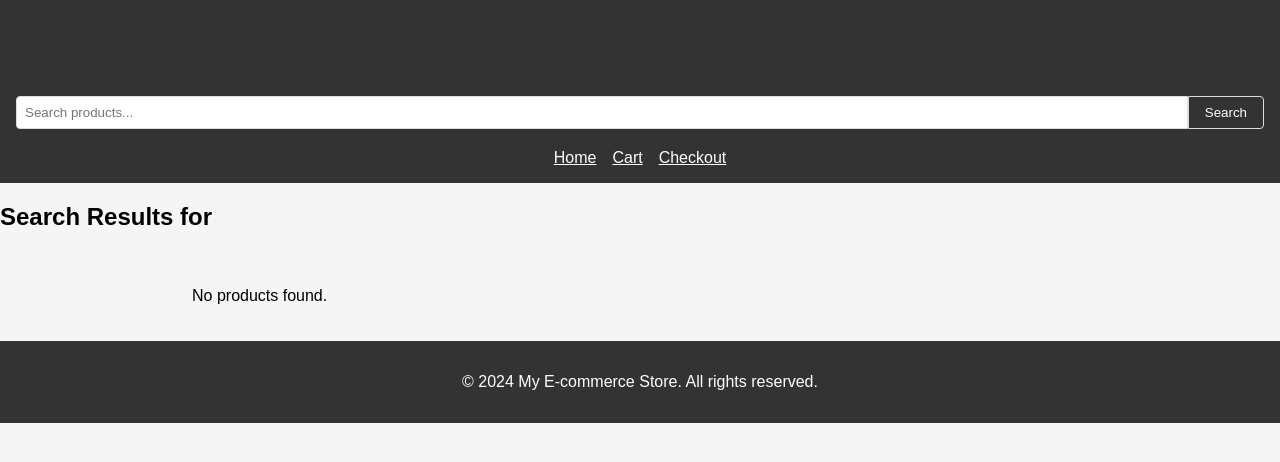
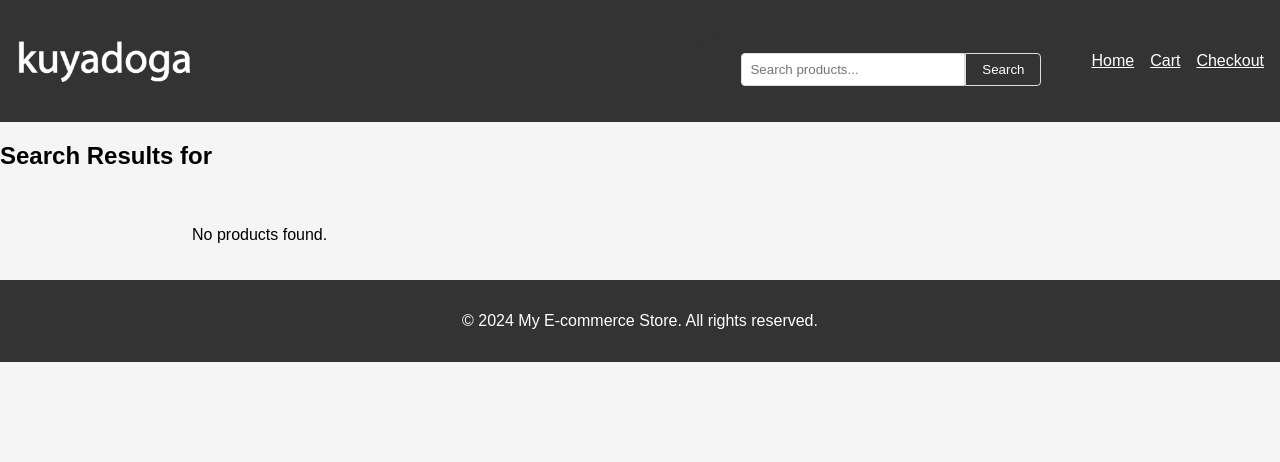
Before and after one commit to rmalla/kuyadoga-next, a Next.js app in the folder webstore-next-ssr-app/: page /search in a window 1280 px wide. Shown: the top 462 px of the page. Built offline with nearby package versions, Linux system fonts and the light colour scheme.

Commit message:
add the logo

```diff
--- a/webstore-next-ssr-app/src/app/search/page.js
+++ b/webstore-next-ssr-app/src/app/search/page.js
@@ -73,6 +73,8 @@ const styles = {
         textAlign: 'center',
         backgroundColor: '#fff',
         boxShadow: '0px 4px 8px rgba(0, 0, 0, 0.1)',
+        maxWidth: '300px',
+
     },
     productImage: {
         width: '100%',
--- a/webstore-next-ssr-app/src/components/Header.js
+++ b/webstore-next-ssr-app/src/components/Header.js
@@ -3,14 +3,28 @@ import SearchBox from './SearchBox'; // Make sure the path to SearchBox is corre
 
 export default function Header() {
     return (
-        <header style={{ padding: '1rem', backgroundColor: '#333', color: '#fff', textAlign: 'center' }}>
-            <h1>My E-commerce Store</h1>
-            <SearchBox /> {/* Add the SearchBox here */}
-            <nav>
-                <Link href="/" style={{ color: '#fff', marginRight: '1rem' }}>
+        <header style={{ display: 'flex', alignItems: 'center', padding: '1rem', backgroundColor: '#333', color: '#fff' }}>
+            {/* Logo on the Left */}
+            <div style={{ marginRight: '20px' }}>
+
+                <Link href="/" style={{ color: '#fff' }}>
+                    <img src="/images/logo_kuyadoga.png" alt="Logo" style={{ width: '175px', height: 'auto' }} />
+                </Link>
+
+            </div>
+
+            {/* Centered Content: Store Name, Search Box, and Navigation */}
+            <div style={{ flex: '1', textAlign: 'center' }}>
+                <h1 style={{ margin: 0 }}>Kuyadoga</h1>
+                <SearchBox />
+            </div>
+
+            {/* Navigation Links */}
+            <nav style={{ display: 'flex', gap: '1rem', marginLeft: 'auto' }}>
+                <Link href="/" style={{ color: '#fff' }}>
                     Home
                 </Link>
-                <Link href="/cart" style={{ color: '#fff', marginRight: '1rem' }}>
+                <Link href="/cart" style={{ color: '#fff' }}>
                     Cart
                 </Link>
                 <Link href="/checkout" style={{ color: '#fff' }}>
--- a/webstore-next-ssr-app/src/components/SearchBox.js
+++ b/webstore-next-ssr-app/src/components/SearchBox.js
@@ -1,4 +1,3 @@
-// src/components/SearchBox.js
 import Link from 'next/link';
 
 const SearchBox = () => {
@@ -6,7 +5,13 @@ const SearchBox = () => {
         <form
             action="/search"
             method="get"
-            style={{ display: 'flex', marginBottom: '20px' }}
+            style={{
+                display: 'flex',
+                marginBottom: '20px',
+                maxWidth: '300px', // Limit the width to 200px
+                marginLeft: 'auto',  // Push the form to the right
+                paddingRight: '50px'
+            }}
         >
             <input
                 type="text"
```
Also changed, not shown: webstore-next-ssr-app/src/app/[manufacturer]/[partnumber]/page.js (+38 -4 lines), webstore-next-ssr-app/public/images/logo_kuyadoga.png (added).
